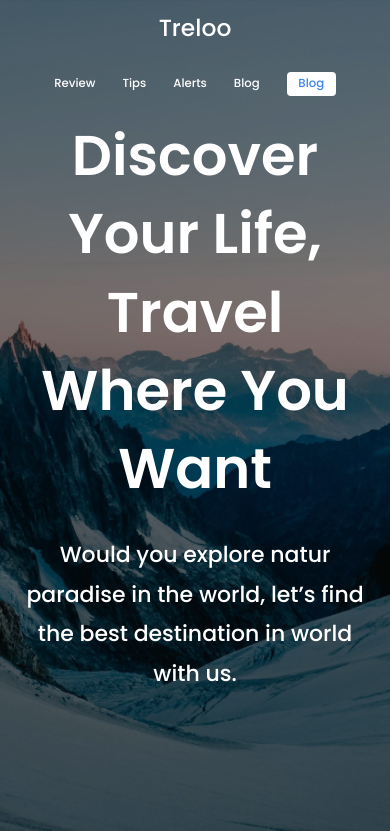
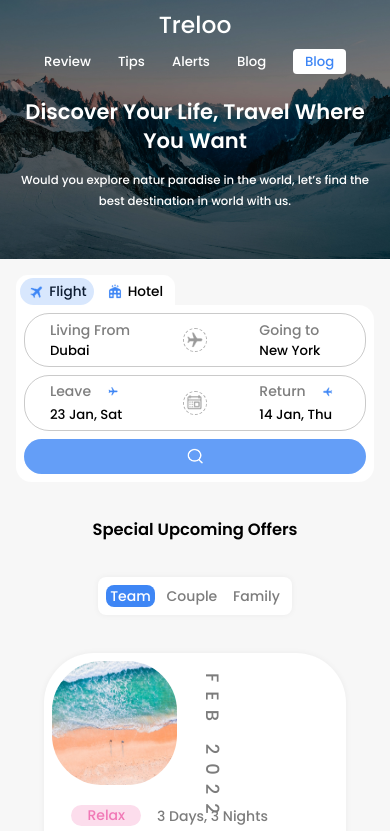
Before and after one commit to Resolution-hash/Trello, a website: page index.html in a window 390 px wide. Shown: the top 831 px of the page. Drawn offline with Linux system fonts and the light colour scheme.

Commit message:
start of adaptation special block

```diff
--- a/assets/scss/style.scss
+++ b/assets/scss/style.scss
@@ -1035,6 +1035,9 @@ body>* {
 //desktop
 
 @media screen and (max-width: 1200px) {
+  :root {
+    --block-padding: 6vw;
+  }
   /*  first-screen  */
   .first-screen__content {
     justify-content: flex-start;
@@ -1051,7 +1054,8 @@ body>* {
     line-height: 1.8em;
     margin-top: $margin * 3;
   }
-  /*  search-filters  */
+
+  /*  search-block  */
   .search__filters {
     padding: 2vw;
     align-items: center;
@@ -1138,11 +1142,23 @@ body>* {
     padding: 1vw;
     padding-bottom: 0;
   }
+
+  /* special-block */
+
+  .special-block {
+    padding: var(--block-padding) 0;
+  }
+  .title {
+    margin-bottom: 3vw;
+  }
 }
 
 //notebook
 
 @media screen and (max-width: 992px) {
+  :root {
+    --block-padding: 3vw;
+  }
   /* first-screen */
   .menu__item {
     font-size: 22px;
@@ -1160,11 +1176,25 @@ body>* {
   .header .logo {
     font-size: 40px;
   }
+
   .fitst-screen__subtitle {
     font-size: 2.6vw;
     line-height: 1.8em;
     margin-top: $margin * 3;
   }
+
+  .first-screen__title {
+    font-size: 5.8vw;
+  }
+
+  .first-screen__subtitle {
+    font-size: 3vw;
+  }
+
+  .first-screen__content {
+    padding-top: 14vw;
+  }
+
   /*  search-filters  */
   .search {
     margin-top: 0px;
@@ -1173,6 +1203,7 @@ body>* {
   .search-block {
     padding-top: $margin * 2;
   }
+
   .search__tab {
     padding: 1.2vw 2vw;
   }
@@ -1180,11 +1211,39 @@ body>* {
   .search__tab:first-child {
     margin-right: 1vw;
   }
+
+  /* special-block */
+
+  .special-block {
+    padding: var(--block-padding) 0;
+  }
+  .title {
+    margin-bottom: 3vw;
+    font-size: 4.2vw;
+  }
+
+  .tabs__item {
+    padding: 1vw 1vw;
+  }
+
+  .card {
+    padding: 2vw 2vw;
+  }
+  .card__photo {
+    --size: 32vw;
+    width: var(--size);
+    height: var(--size);
+  }
+
+
+
+
 }
 
 //tablet
 
 @media screen and (max-width: 768px) {
+
   /* first-screen */
   .header {
     flex-direction: column;
@@ -1200,22 +1259,126 @@ body>* {
     font-size: 3vw;
   }
 
+  .first-screen {
+    height: initial;
+  }
+
   .first-screen__content {
-    padding-top: $margin * 4;
-    justify-content: flex-start;
+    padding-top: 5vw;
+    margin-bottom: 5vw;
+  }
+
+  .filter__name {
+    font-size: 2vw;
+    height: 13px;
+  }
+
+  .filter__value {
+    font-size: 2.5vw;
+    ;
+  }
+
+  .first-screen__title {
+    font-size: 5.4vw;
+  }
+
+  .first-screen__subtitle {
+    font-size: 3vw;
+  }
+
+  /* search-block */
+  .search__tab-text {
+    font-size: 2vw;
+  }
+
+  .search__tab-img {
+    --size: 3vw;
+  }
+
+  .search__filters>*:not(:last-child) {
+    margin-right: 1vw;
   }
 }
 
 @media screen and (max-width: 576px) {
+  /* search-block */
 
+  .search__button {
+    width: 100%;
+  }
 
+  .search__filters {
+    --radius: 4vw;
+    border-radius: var(--radius);
+    border-top-left-radius: 0;
+  }
+
+  .search__tabs {
+    --radius: 3vw;
+    border-radius: var(--radius) var(--radius) 0 0;
+  }
+
+  .search__filters>*:not(:last-child) {
+    margin-bottom: 1vw;
+  }
+
+  .search__tab-img {
+    --size: 3.3vw;
+  }
+
+  .search__tab-text {
+    font-size: 2.3vw;
+  }
+
+  .filter {
+    justify-content: space-around;
+    margin-right: 0 !important;
+  }
+
+  .filter__name {
+    font-size: 2.8vw;
+  }
+
+  .filter__value {
+    font-size: 3.2vw;
+  }
+
+  .filter__icon {
+    --size: 6vw;
+    min-width: var(--size);
+    height: var(--size);
+  }
+
+  .filter__icon::before {
+    --size: 5.1vw;
+    width: var(--size);
+    height: var(--size);
+  }
+
+  .filter_date .filter__icon::before {
+    --size: 5.1vw;
+    width: var(--size);
+  }
+
+  .filter__item {
+    width: 19vw;
+  }
 
 }
 
 //small devices
 
 @media screen and (max-width: 480px) {
+
   /* first-screen */
+  .header {
+    justify-content: space-evenly;
+    padding-top: 1vw;
+  }
+  .menu__item {
+    font-size: 3.4vw;
+  }
+
   .first-screen {
     padding-bottom: 1.7em;
   }
@@ -1225,13 +1388,47 @@ body>* {
   }
 
   .first-screen__content {
-    padding-top: 1.3em;
+    padding-top: 0.8em;
   }
 
-  /* search-filters */
+  /* search-block */
+
+  .filter {
+    justify-content: space-around;
+    margin-right: 0 !important;
+  }
+  .filter::before {
+    border-width: 1px;
+  }
+  .search__filters > *:not(:last-child) {
+    margin-bottom: 2.2vw;
+  }
+
   .tabs__item {
     font-size: 14px;
   }
+
+  .search__tab-text {
+    font-size: 3.5vw;
+  }
+
+  .search__tab-img {
+    --size: 4.5vw;
+  }
+
+  .filter__name {
+    font-size: 3.6vw;
+    margin-bottom: 2vw;
+  }
+
+  .filter__value {
+    font-size: 3.4vw;
+  }
+
+  .filter__item {
+    width: 20.7vw;
+  }
+
 
   /* destination */
   .destination-block {
```
Also changed, not shown: assets/scss/style.css, 1 other file.
